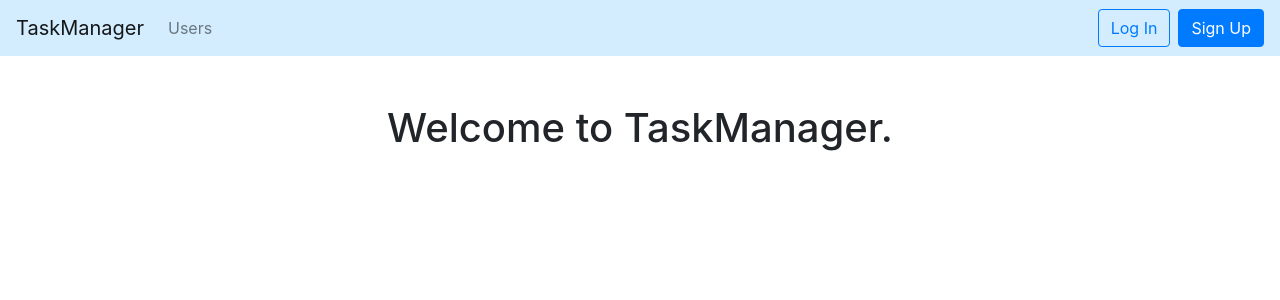
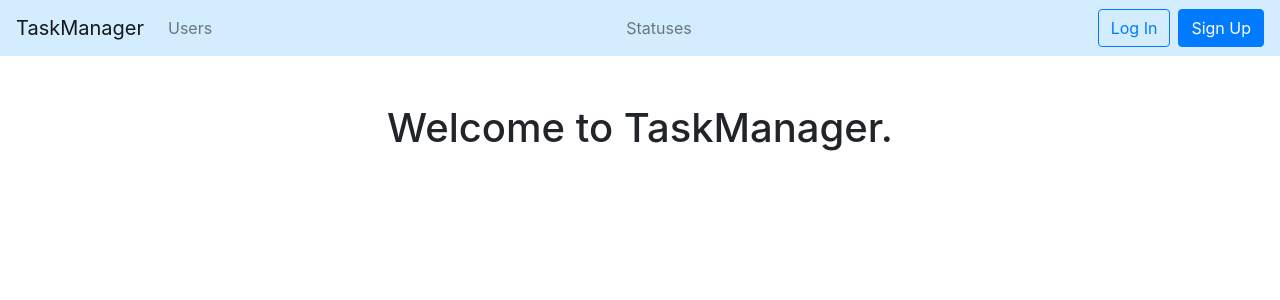
Before and after one commit to emp7yhead/django-task-manager, a Django app: page / in a window 1280 px wide. Shown: the top 300 px of the page. Run offline with Django 4.2, Linux system fonts and the light colour scheme; parts of the project's set-up code (start-up, migrations or seed data) failed here and were passed over.

Commit message:
Add: statuses link in navbar.html

```diff
--- a/task_manager/templates/components/navbar.html
+++ b/task_manager/templates/components/navbar.html
@@ -7,7 +7,10 @@
   </button>
   <div class="collapse navbar-collapse" id="navbarToggle">
     <div class="navbar-nav mr-auto">
-      <a href="{% url 'users' %}" class="nav-link" >{% translate 'Users' %}</a>
+      <a href="{% url 'users:users' %}" class="nav-link" >{% translate 'Users' %}</a>
+    </div>
+    <div class="navbar-nav mr-auto">
+      <a href="{% url 'statuses:statuses' %}" class="nav-link" >{% translate 'Statuses' %}</a>
     </div>
     <div class="navbar-nav">
     {% if user.is_authenticated %}
@@ -15,7 +18,7 @@
       <a href="{% url 'logout' %}" class="btn btn-outline-primary mr-2">{% translate 'Log Out' %}</a>
     {% else %}
       <a href="{% url 'login' %}" class="btn btn-outline-primary mr-2">{% translate 'Log In' %}</a>
-      <a href="{% url 'registration' %}" class="btn btn-primary">{% translate 'Sign Up' %}</a>
+      <a href="{% url 'users:registration' %}" class="btn btn-primary">{% translate 'Sign Up' %}</a>
     {% endif %}
     </div>
   </div>
```
